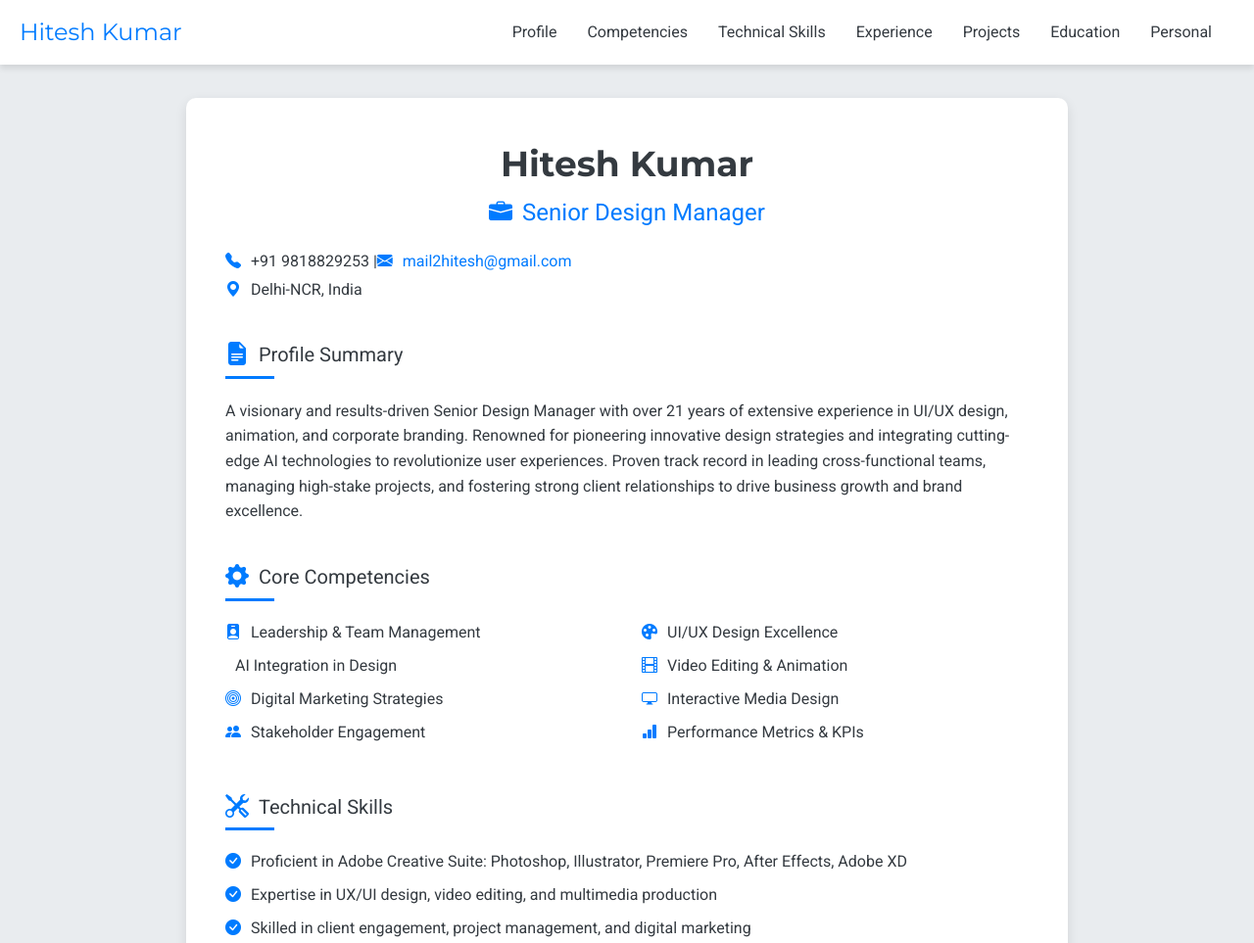
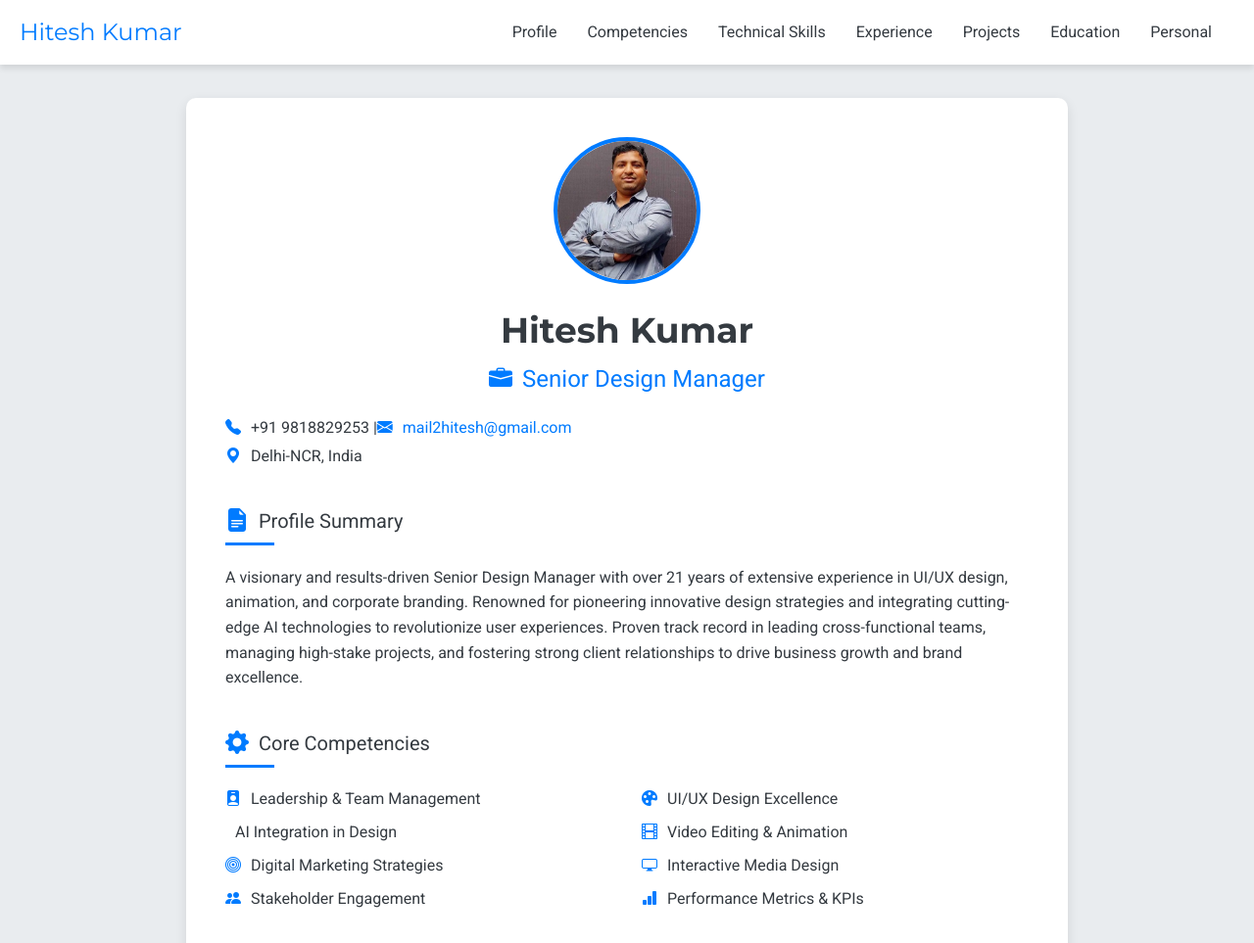
Before and after one commit to mjaffry01/Hitesh, a plain HTML site: page index.html in a window 1280 px wide. Shown: the top 963 px of the page at 98% size. Drawn offline with nearby package versions, Linux system fonts and the light colour scheme.

Commit message:
Add files via upload

```diff
--- a/index.html
+++ b/index.html
@@ -193,6 +193,16 @@
         .resume {
             margin-top: 100px;
         }
+
+        /* Profile Image Styles */
+        .profile-image {
+            width: 150px;
+            height: 150px;
+            object-fit: cover;
+            border-radius: 50%;
+            border: 4px solid #007bff;
+            margin-bottom: 20px;
+        }
     </style>
 </head>
 
@@ -234,6 +244,8 @@
     <div class="resume">
         <!-- Header Section -->
         <div class="text-center" id="top">
+            <!-- Profile Image -->
+            <img src="Hitesh.jpg" alt="Hitesh Kumar" class="profile-image img-fluid">
             <div class="name">Hitesh Kumar</div>
             <div class="title"><i class="bi bi-briefcase-fill"></i>Senior Design Manager</div>
             <div class="contact-info">
```
Also changed, not shown: Hitesh.jpg (added).
